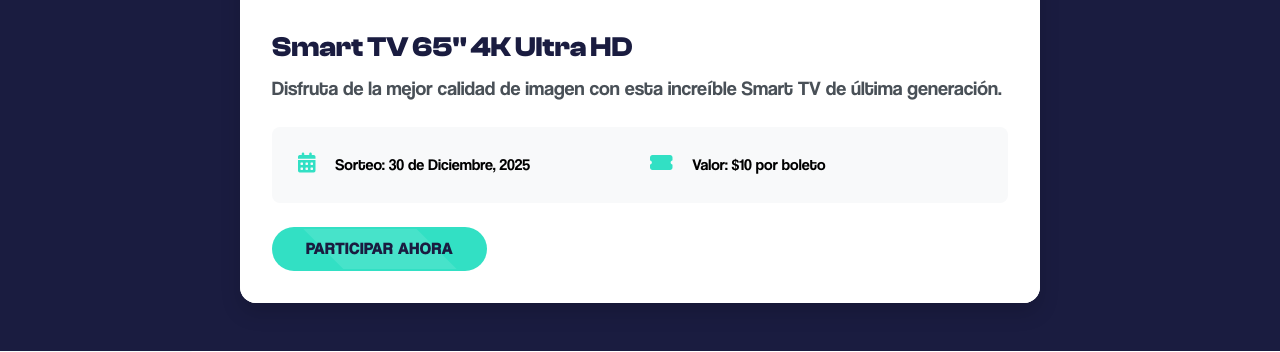
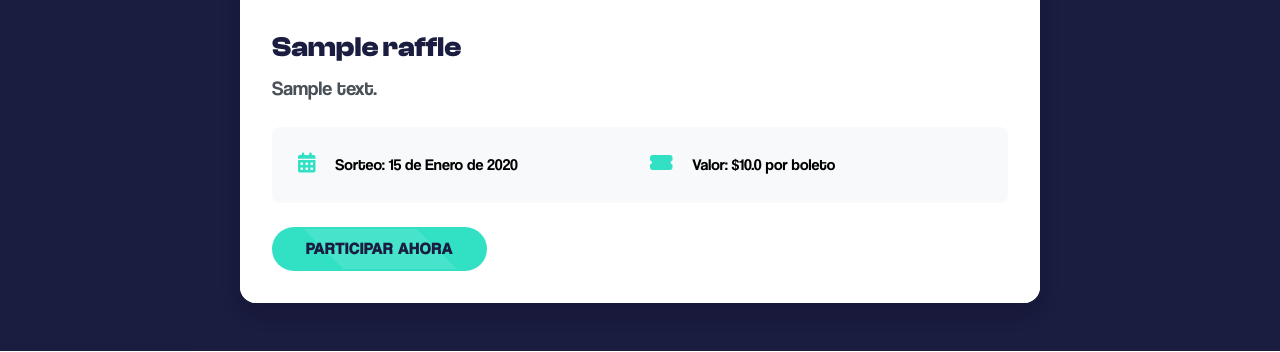
Before and after one commit to darideveloper/rifate, a Django app: page / in a window 1280 px wide. Shown: the part 1023-1375 px from the top of the page. Run offline with Django 4.2, Linux system fonts and the light colour scheme; tables that the repository leaves empty hold one stand-in row (values such as "Sample post"); grey boxes marked "Sample" are stand-in pictures; parts of the project's set-up code (start-up, migrations or seed data) failed here and were passed over.

Commit message:
feat(templates): raffle information on index and boletos

```diff
--- a/raffles/templates/raffles/base.html
+++ b/raffles/templates/raffles/base.html
@@ -30,7 +30,7 @@
               <li class="nav__item"><a href="#about" class="nav__link">Nosotros</a></li>
               <li class="nav__item"><a href="#testimonials" class="nav__link">Testimonios</a></li>
               <li class="nav__item"><a href="#contact" class="nav__link">Contacto</a></li>
-              <li class="nav__item"><a href="/boletos.html" class="nav__link nav__link--highlight">Ver Boletos</a></li>
+              <li class="nav__item"><a href="{% url 'tickets' %}" class="nav__link nav__link--highlight">Ver Boletos</a></li>
             </ul>
             <button class="nav__toggle" id="navToggle">
               <span class="hamburger"></span>
--- a/raffles/templates/raffles/boletos.html
+++ b/raffles/templates/raffles/boletos.html
@@ -10,15 +10,15 @@
     <p class="tickets-hero__text">Elige entre los números disponibles para participar en nuestra rifa actual.
       ¡Puedes seleccionar múltiples números para aumentar tus probabilidades!</p>
     <div class="raffle-info">
-      <h3>Rifa Actual: Smart TV 65" 4K Ultra HD</h3>
+      <h3>Rifa Actual: {{ raffle.name }}</h3>
       <div class="raffle-info__details">
         <div class="raffle-info__detail">
           <i class="fas fa-calendar-alt"></i>
-          <span>Sorteo: 30 de Diciembre, 2025</span>
+          <span>Sorteo: {{ raffle.start_date }}</span>
         </div>
         <div class="raffle-info__detail">
           <i class="fas fa-ticket-alt"></i>
-          <span>Valor: $10 por boleto</span>
+          <span>Valor: ${{ raffle.ticket_price }} por boleto</span>
         </div>
       </div>
     </div>
--- a/raffles/templates/raffles/index.html
+++ b/raffles/templates/raffles/index.html
@@ -25,23 +25,23 @@
     <div class="raffle-showcase" data-aos="zoom-in" data-aos-delay="200">
       <div class="raffle-card">
         <div class="raffle-card__image">
-          <img src="https://images.pexels.com/photos/3422964/pexels-photo-3422964.jpeg?auto=compress&cs=tinysrgb&w=1260&h=750&dpr=1" alt="Smart TV">
+          <img src="{{ raffle.banner.url }}" alt="Smart TV">
           <span class="raffle-card__badge">¡Gran Premio!</span>
         </div>
         <div class="raffle-card__content">
-          <h3 class="raffle-card__title">Smart TV 65" 4K Ultra HD</h3>
-          <p class="raffle-card__description">Disfruta de la mejor calidad de imagen con esta increíble Smart TV de última generación.</p>
+          <h3 class="raffle-card__title">{{ raffle.name }}</h3>
+          <p class="raffle-card__description">{{ raffle.description }}</p>
           <div class="raffle-card__details">
             <div class="raffle-card__detail">
               <i class="fas fa-calendar-alt"></i>
-              <span>Sorteo: 30 de Diciembre, 2025</span>
+              <span>Sorteo: {{ raffle.start_date }}</span>
             </div>
             <div class="raffle-card__detail">
               <i class="fas fa-ticket-alt"></i>
-              <span>Valor: $10 por boleto</span>
+              <span>Valor: ${{ raffle.ticket_price }} por boleto</span>
             </div>
           </div>
-          <a href="/boletos.html" class="btn btn--primary">Participar Ahora</a>
+          <a href="{% url 'tickets' %}" class="btn btn--primary">Participar Ahora</a>
         </div>
       </div>
     </div>
--- a/raffles/views.py
+++ b/raffles/views.py
@@ -1,11 +1,23 @@
 from django.shortcuts import render
 from django.views import View
+
+from .models import Raffle, Ticket
+
 
 # Create your views here.
 class HomeView(View):
     def get(self, request):
-        return render(request, "raffles/index.html")
+        raffle = Raffle.objects.all().first()
+        return render(request, "raffles/index.html", {
+            "raffle": raffle}
+        )
+
 
 class TicketsView(View):
     def get(self, request):
-        return render(request, "raffles/boletos.html")
+        raffle = Raffle.objects.all().first()
+        tickets = Ticket.objects.all()
+        return render(request, "raffles/boletos.html",{
+            "raffle": raffle,
+            "tickets":tickets}
+        )
```
